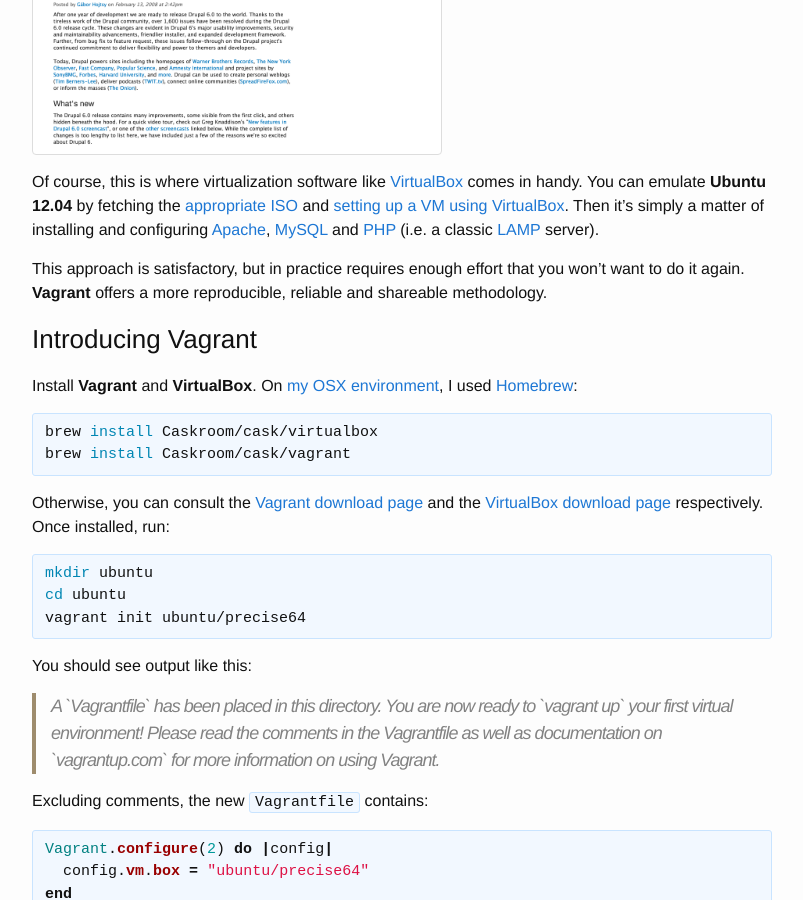
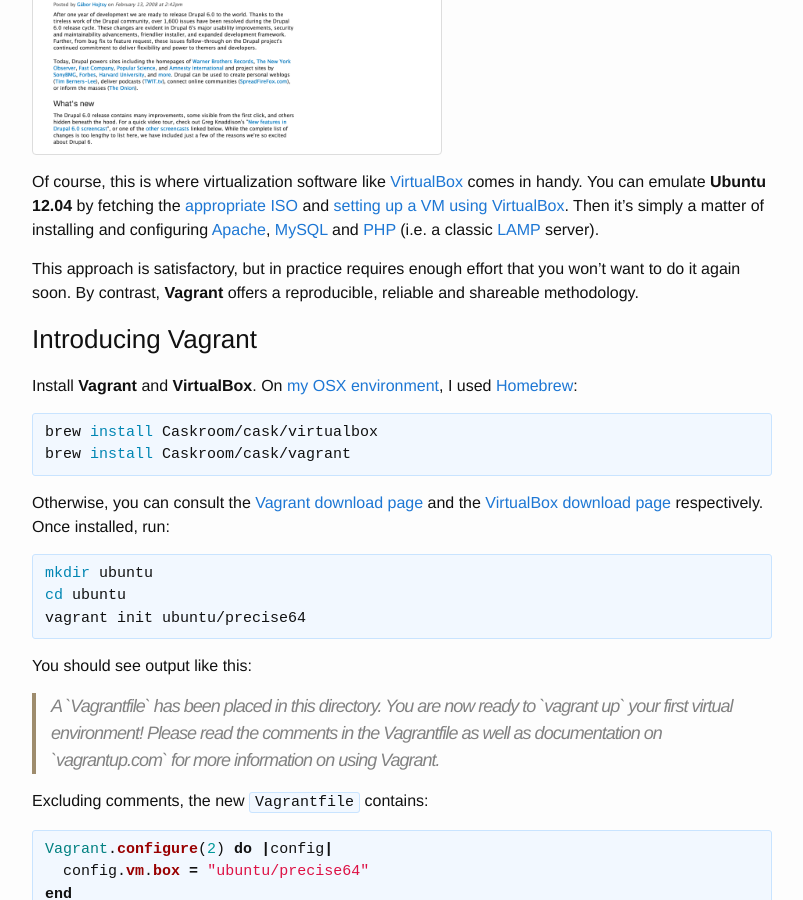
Before and after one commit to zharley/blog, a Jekyll site: the page built from www/_posts/2015-07-21-elegant-virtualization-with-vagrant.markdown, in a window 1280 px wide and 900 px high, scrolled down 642 px. Shown: the whole window, without its empty margins (238-1041 px from the left). Built offline with Jekyll 4.4.1, drawn with Linux system fonts in a browser that asks for light colours; some of the changed text lies outside the part shown.

Commit message:
Style edit and syntax fixes to Vagrant article

```diff
--- a/www/_posts/2015-07-21-elegant-virtualization-with-vagrant.markdown
+++ b/www/_posts/2015-07-21-elegant-virtualization-with-vagrant.markdown
@@ -15,7 +15,7 @@
 
 Of course, this is where virtualization software like [VirtualBox](https://www.virtualbox.org/) comes in handy. You can emulate **Ubuntu 12.04** by fetching the [appropriate ISO](http://releases.ubuntu.com/precise/ubuntu-12.04.5-server-i386.iso) and [setting up a VM using VirtualBox](http://askubuntu.com/questions/142549/how-to-install-ubuntu-on-virtualbox). Then it's simply a matter of installing and configuring [Apache](https://www.apache.org/), [MySQL](https://www.mysql.com/) and [PHP](http://php.net/) (i.e. a classic [LAMP](https://en.wikipedia.org/wiki/LAMP_%28software_bundle%29) server).
 
-This approach is satisfactory, but in practice requires enough effort that you won't want to do it again. **Vagrant** offers a more reproducible, reliable and shareable methodology.
+This approach is satisfactory, but in practice requires enough effort that you won't want to do it again soon. By contrast, **Vagrant** offers a reproducible, reliable and shareable methodology.
 
 ### Introducing Vagrant
 
@@ -324,7 +324,7 @@
 MY_SQL_COMMAND="CREATE DATABASE drupal; \
                 GRANT ALL ON drupal.* TO drupal@localhost \
                 IDENTIFIED BY 'password';"
-vagrant ssh -c "mysql -u root -e '$MY_SQL_COMMAND'"
+vagrant ssh -c "mysql -u root -e \"$MY_SQL_COMMAND\""
 {% endhighlight %}
 
 This creates a MySQL user called `drupal` and grants it all permissions on database called `drupal`, authenticated with an **insecure** password `password`. If you want to, you can proceed with the instructions in the browser to complete the setup of Drupal.
@@ -353,7 +353,7 @@
 MY_SQL_COMMAND="CREATE DATABASE drupal; \
                 GRANT ALL ON drupal.* TO drupal@localhost \
                 IDENTIFIED BY 'password';"
-mysql -u root -e '$MY_SQL_COMMAND'
+mysql -u root -e "$MY_SQL_COMMAND"
 
 # Restart Apache
 /etc/init.d/apache2 restart
```
